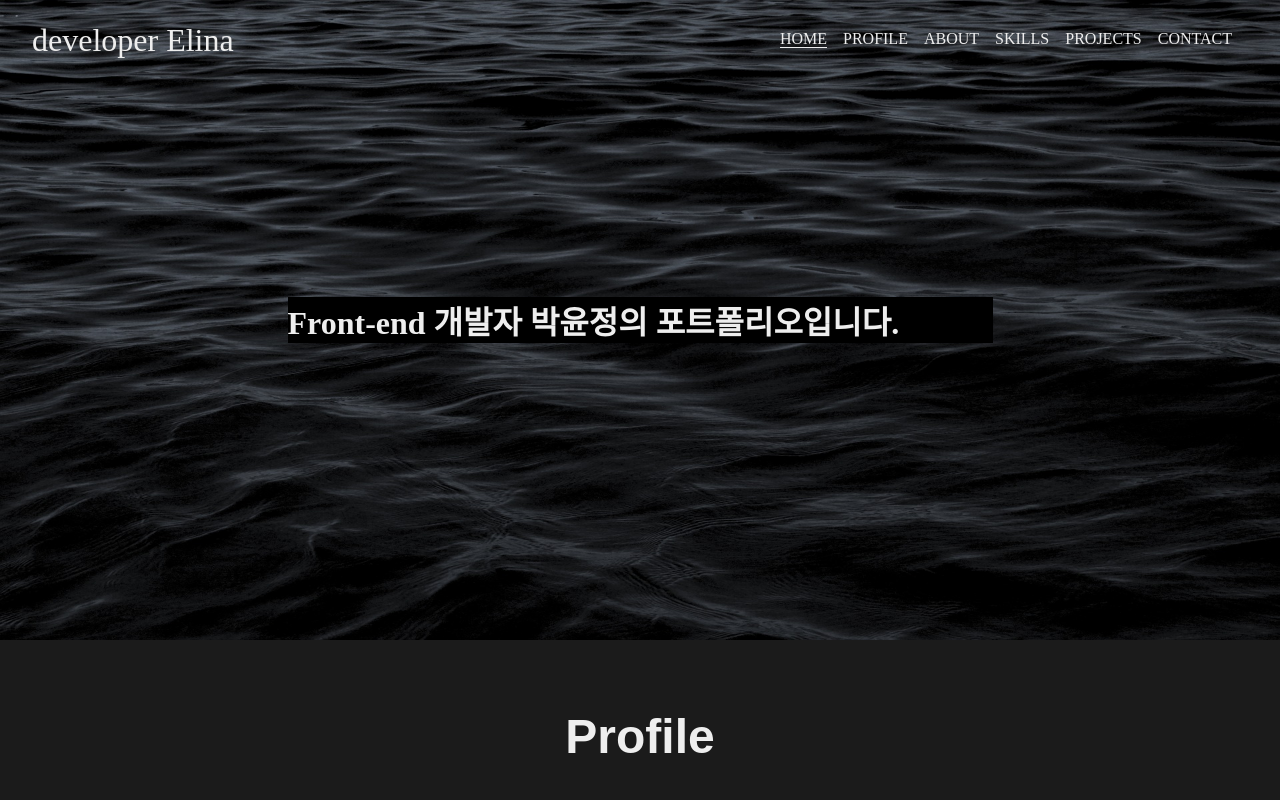
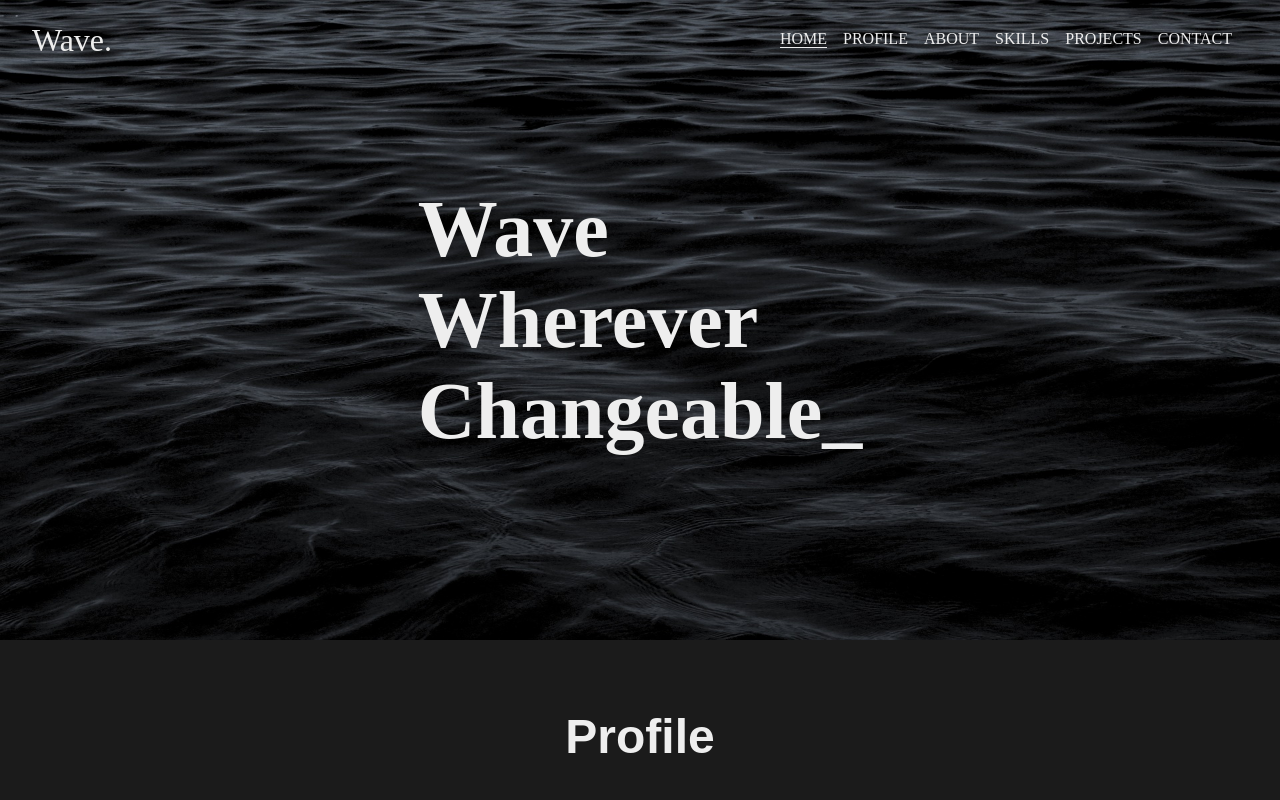
Before and after one commit to elinapark0818/Portfolio_web, a React (Create React App) app: page / in a window 1280 px wide. Shown: the top 800 px of the page. Built offline with nearby package versions, Linux system fonts and the light colour scheme.

Commit message:
Add About Header TEXT

```diff
--- a/src/app.module.css
+++ b/src/app.module.css
@@ -1,5 +1,6 @@
 body {
   margin: 0;
+  width: 100%;
 }
 
 .app {
--- a/src/components/navbar/navControl.css
+++ b/src/components/navbar/navControl.css
@@ -9,12 +9,13 @@
   display: flex;
   justify-content: flex-end;
   margin: 0;
-  height: 2.5em;
+  background-color: navColor;
   width: 100vw;
+  height: navSize;
   top: 0;
   transition-timing-function: ease-in;
   transition: 0.5s;
-  z-index: 100;
+  z-index: 10;
 }
 
 .navLogo {
@@ -45,7 +46,7 @@
 }
 .navItem:after {
   background: none repeat scroll 0 0 transparent;
-  bottom: 10px;
+  bottom: 13px;
   content: "";
   display: block;
   height: 1px;
--- a/src/components/navbar/navControl.js
+++ b/src/components/navbar/navControl.js
@@ -4,12 +4,12 @@ import './navControl.css';
 
 
 export default function NavControl() {
-  const [navSize, setnavSize] = useState("10rem");
+  const [navSize, setnavSize] = useState("5rem");
   const [navColor, setnavColor] = useState("transparent");
 
   const listenScrollEvent = () => {
-    window.scrollY > 10 ? setnavColor("#1b1b1b") : setnavColor("transparent");
-    window.scrollY > 10 ? setnavSize("5rem") : setnavSize("10rem");
+    window.scrollY > 100 ? setnavColor("#1b1b1b") : setnavColor("transparent");
+    window.scrollY > 100 ? setnavSize("5rem") : setnavSize("5rem");
   };
 
   useEffect(() => {
@@ -28,7 +28,7 @@ export default function NavControl() {
           transition: "all 1s"
         }}>
           <div className="navLogo">
-            developer Elina
+            Wave.
           </div>
         <ul className="navList">
           <li className="navItem">
--- a/src/components/page/about/about.jsx
+++ b/src/components/page/about/about.jsx
@@ -34,10 +34,22 @@ export default function About() {
               >➕들여다보기
             </button>
             </div>
+
+
           <animated.div
             className={styles.group}
             style={fade}
             >
+
+            <div className={styles.aboutHeader}>
+
+              <p>
+              - 될 때까지 PERSISTENTLY <br/>
+              - 제로에서 시작하는 HABBIT<br/>
+              - 시간과 성장속도는 PROPORTIONAL
+              </p>
+              <br/>
+            </div>
           <div className={styles.github}
               data-aos="fade-right">
               <img src="./img/about_img/github_img.png" alt="github" />
--- a/src/components/page/about/about.module.css
+++ b/src/components/page/about/about.module.css
@@ -5,7 +5,6 @@
   margin-top: 0;
   color: #eeeeee;
   background-color: #1b1b1b;
-  z-index: 10;
 }
 
 .title {
@@ -108,6 +107,13 @@
   color: #eeeeee;
 }
 
+.aboutHeader {
+  margin: 1em;
+  display: flex;
+  justify-content: center;
+  align-items: center;
+  flex-direction: column;
+}
 .github {
   display: flex;
   flex-wrap: wrap;
--- a/src/components/page/home/home.jsx
+++ b/src/components/page/home/home.jsx
@@ -1,7 +1,17 @@
-import React from 'react';
+import React, { useState } from 'react';
 import styles from './home.module.css';
+import { useSpring, animated } from 'react-spring'
 
 export default function Home() {
+
+  const flip = useState(false);
+
+  const flipUp = useSpring({
+    from: { opacity: 0, marginTop: -50},
+    to: { opacity: flip ? 1 : 0, marginTop: 0 },
+  })
+
+
   return (
     <div className={styles.container}>
       <img
@@ -9,7 +19,15 @@ export default function Home() {
       src="./img/home_img/dark-wave.jpg"
       alt="wave"
       />
-      <h1 className={styles.title}>Front-end 개발자  박윤정의 포트폴리오입니다.</h1>
+      <div className={styles.titleWrap}>
+        <animated.h1 className={styles.title}
+          style={flipUp}
+          >
+          Wave
+          <br/>Wherever
+          <br/>Changeable_
+        </animated.h1>
+      </div>
     </div>
   )
 }
--- a/src/components/page/home/home.module.css
+++ b/src/components/page/home/home.module.css
@@ -1,6 +1,5 @@
 body {
-  margin: 0;
-  height: 40em;
+  width: 100%;
 }
 
 .container {
@@ -15,28 +14,20 @@ body {
   position: relative;
 }
 
-@keyframes typing {
-  from {
-    width: 0;
-  }
-}
-
-@keyframes cursor {
-  50% {
-    border-color: transparent;
-  }
+.titleWrap {
+  display: flex;
+  justify-content: center;
+  flex-direction: column;
 }
 
 .title {
+  display: flex;
+  justify-content: center;
+
   color: #eeeeee;
-  background-color: #000;
-  font-size: 2em;
+  font-size: 5em;
   z-index: 1;
-  width: 22em;
-  overflow: hidden;
-  white-space: nowrap;
-  border-right: 0.05em solid #eeeeee;
-  animation: typing 3s steps(20), cursor 1s steps(1) infinite;
+  margin: 0;
 }
 
 .img {
--- a/src/components/page/pages.module.css
+++ b/src/components/page/pages.module.css
@@ -2,4 +2,6 @@
   display: flex;
   flex-direction: column;
   background-color: #1b1b1b;
+  width: 100%;
+  margin: 0;
 }
--- a/src/components/page/profile/profile.jsx
+++ b/src/components/page/profile/profile.jsx
@@ -27,9 +27,9 @@ const Profile = () => {
               className={styles.description}
               data-aos="fade-up"
               >
-              <h3>이름 : 박 윤 정<br/>
-              생년월일 : 1992.06.04<br/>
-              학력 : 한국교통대학교 졸업<br/>
+              <h3>이름 - 박 윤 정<br/>
+              생년월일 - 1992.06.04<br/>
+              학력 - 한국교통대학교 졸업<br/>
               마이다스아이티 QA (6개월)<br/>
               스마일게이트RPG GM (12개월)<br/>
               </h3>
```
